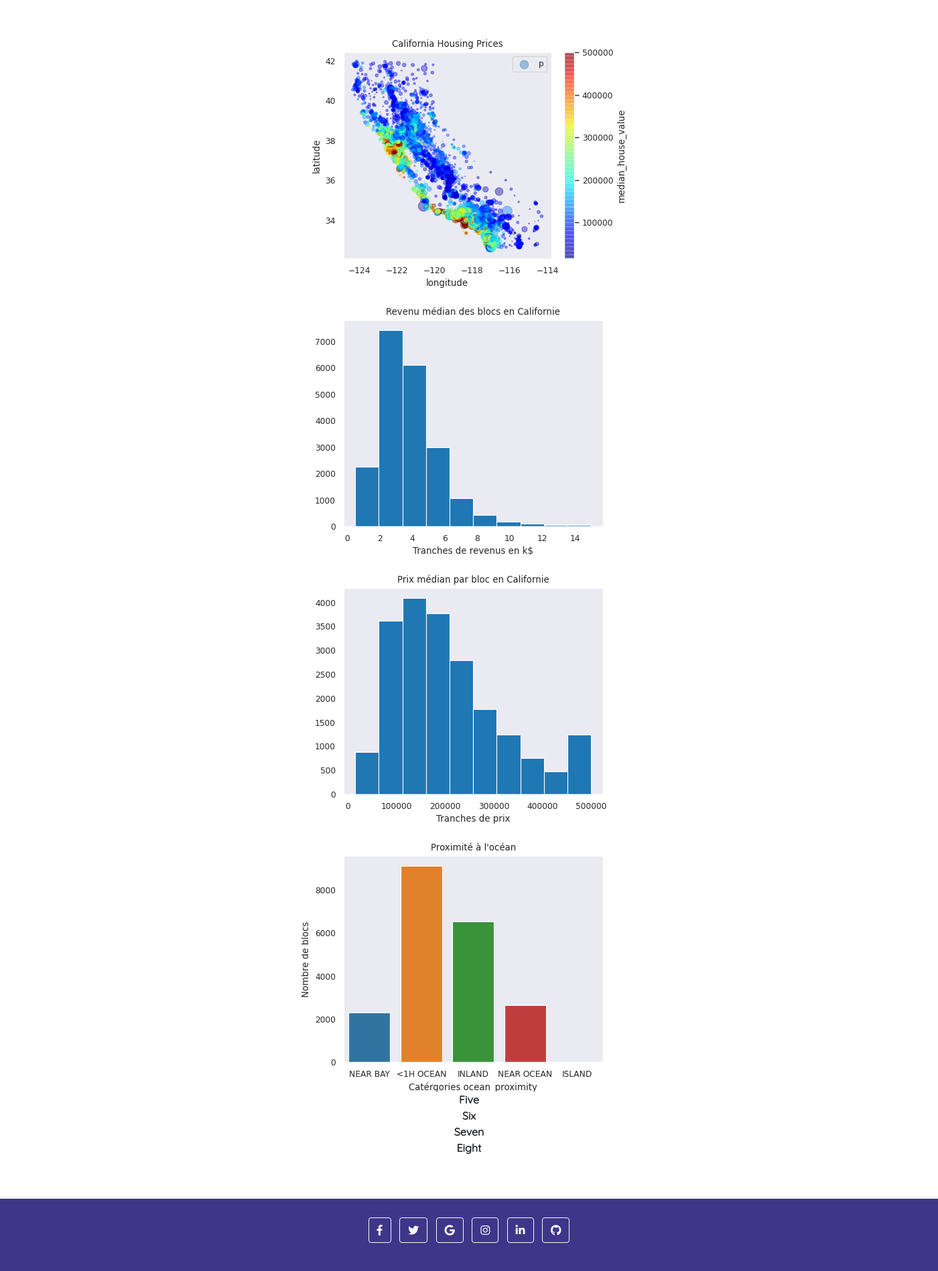
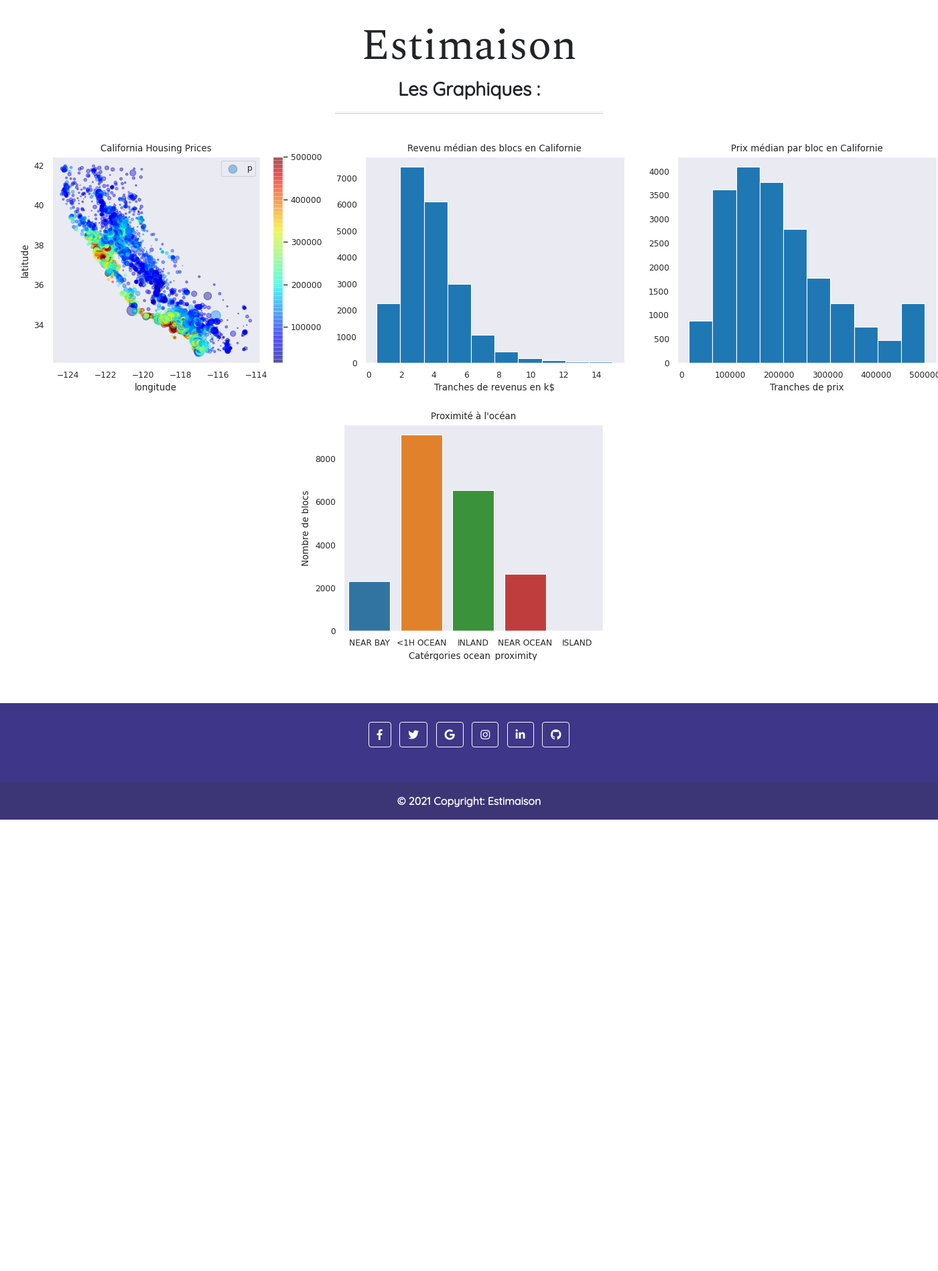
Before and after one commit to julienbosse/Brief_agile, a Flask app: page /dashboard in a window 1400 px wide; the page is wider, and only the part inside the window is pictured. Shown: the part 582-2480 px from the top of that part at 67% size. After the commit the page ends 1806 px from the top of that part, so only its background shows below. Run offline with Flask 2, Linux system fonts and the light colour scheme; some libraries are stand-ins or nearby versions.

Commit message:
dashboard.htlm fixed
fixed

```diff
--- a/V2/app/templates/dashboard.html
+++ b/V2/app/templates/dashboard.html
@@ -2,15 +2,39 @@
 {% extends "base.html" %}
 {% block title %}Login{% endblock %}
 {% block body %}
-
-<div class="box-graphs" align="middle">
-    <div><img src="{{url_for('static', filename='img/fig_carte.png')}}" alt="dashboard" /></div>
-    <div><img src="{{url_for('static', filename='img/fig_income.png')}}" alt="dashboard" /></div>
-    <div><img src="{{url_for('static', filename='img/fig_price.png')}}" alt="dashboard" /></div>
-    <div><img src="{{url_for('static', filename='img/fig_oceanproximity.png')}}" alt="dashboard" /></div>
-    <div>Five</div>
-    <div>Six</div>
-    <div>Seven</div>
-    <div>Eight</div>
+<div class="intro-header">
+    <div class="container-fluid">
+        <div class="row">
+            <div class="col-lg-12">
+                <div class="intro-message">
+                    <h1>Estimaison</h1>
+                    <h3>Les Graphiques : </h3>
+                    <hr class="intro-divider">
+                </div>
+            </div>
+        </div>
+        <div class="row">
+            <div class="col-lg-4">
+                <div class="box-graphs" align="middle">
+                    <div><img src="{{url_for('static', filename='img/fig_carte.png')}}" alt="dashboard" /></div>
+                </div>
+            </div>
+            <div class="col-lg-4">
+                <div class="box-graphs" align="middle">
+                    <div><img src="{{url_for('static', filename='img/fig_income.png')}}" alt="dashboard" /></div>
+                </div>
+            </div>
+            <div class="col-lg-4">
+                <div class="box-graphs" align="middle">
+                    <div><img src="{{url_for('static', filename='img/fig_price.png')}}" alt="dashboard" /></div>
+                </div>
+            </div>
+            <div class="col-lg-12">
+                <div class="box-graphs" align="middle">
+                    <div><img src="{{url_for('static', filename='img/fig_oceanproximity.png')}}" alt="dashboard" /></div>
+                </div>
+            </div>
+        </div>
+    </div>
 </div>
 {% endblock %}
```
